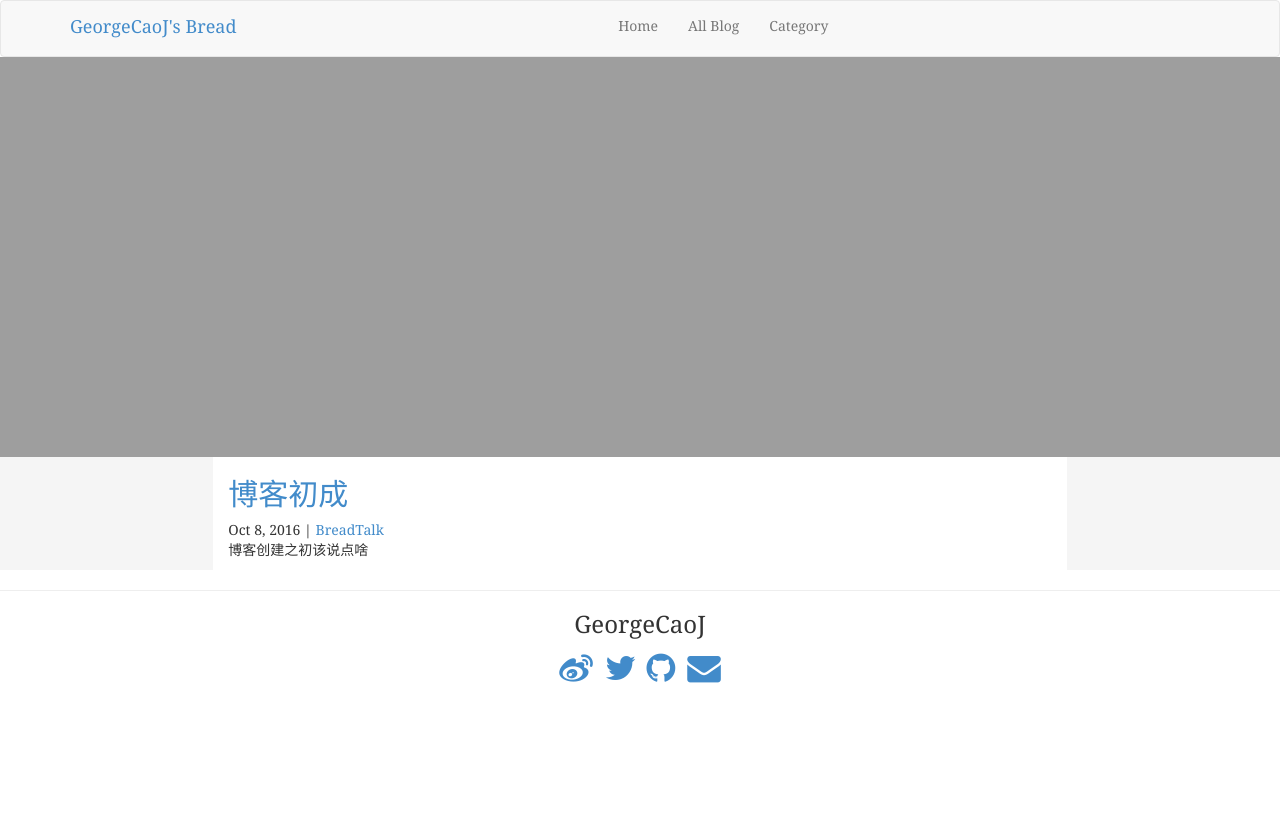
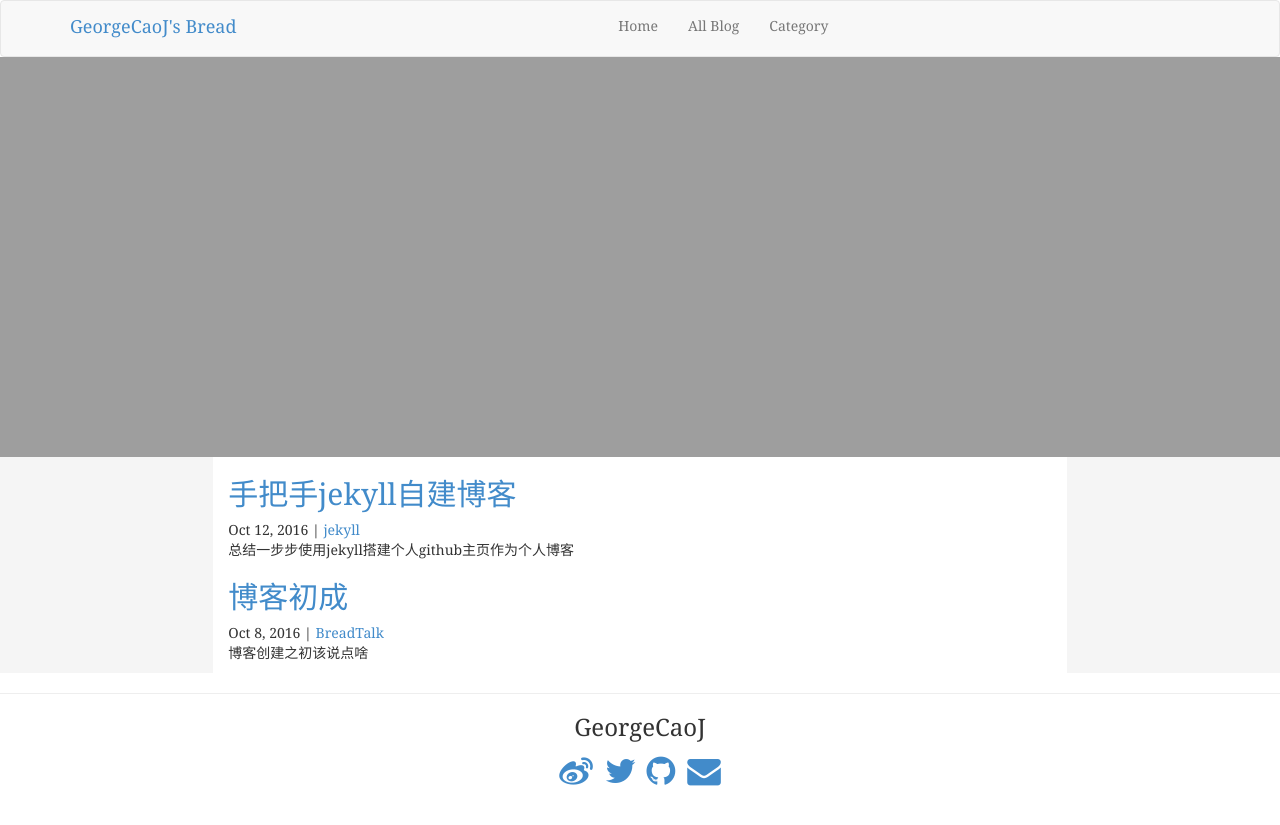
Before and after one commit to GeorgeCaoJ/blog, a Jekyll site: the page built from index.html, in a window 1280 px wide. Shown: the top 825 px of the page. Built offline with Jekyll 4.4.1, drawn with Linux system fonts in a browser that asks for light colours; some of the changed lines change nothing that is shown.

Commit message:
add a jekyll tutorial md

````diff
--- /dev/null
+++ b/_posts/jekyll/2016-10-12-jekyll-tutorial.md
@@ -0,0 +1,96 @@
+---
+layout: pageshow
+category: jekyll
+title: 手把手jekyll自建博客
+description: 总结一步步使用jekyll搭建个人github主页作为个人博客
+---
+
+## jekyll参考教程
+
+我的建立博客主要是参考了两个教程
+* [Ubuntu下安装jekyll和创建简单模板](https://www.digitalocean.com/community/tutorials/how-to-set-up-a-jekyll-development-site-on-ubuntu-16-04)，此教程简单介绍了Ubuntu安装jekyll和创建简单模板
+
+* [youtube视频教程](https://www.youtube.com/watch?v=ra8r2VymK3c&index=7&list=PLWjCJDeWfDdfVEcLGAfdJn_HXyM4Y7_k-)共34个小视频，3-5min每个，全程大约要使用1个小时36分钟，基本讲解了jekyll的网页逻辑，文件结构，是我主要的参考。（强烈建议[xx-net](https://github.com/XX-net/XX-Net)来科学上网）
+
+这次搭建博客主要是参考了这两个教程，youtube的视频教程为主，基本看完就了解jekyll的文件结构和基本逻辑，然后根据自己想法，简单搭建了个人博客，push到github，初步完成了这个面包。
+
+## why not use jekyll themes
+
+[jekyll themes](http://jekyllthemes.org/)上面有很多现有的博客模板，可以按需选取，但是想自己接触一下前端框架和基本的网页，主要还是自己带大的有感情，可以具体了解整个博客的结构，不爽哪里了就马上改哪里，看腻了可以换个排版，所以，简单学习一下jekyll的文件系统和bootstap框架，就自己动手搭了一个。
+
+
+### ubuntu 16.04下安装jekyll
+
+参照[Ubuntu下安装jekyll和创建简单模板](https://www.digitalocean.com/community/tutorials/how-to-set-up-a-jekyll-development-site-on-ubuntu-16-04)来安装jekyll包
+
+### 一步步新建jekyll文件系统
+以下主要参照[youtube视频教程](https://www.youtube.com/watch?v=ra8r2VymK3c&index=7&list=PLWjCJDeWfDdfVEcLGAfdJn_HXyM4Y7_k-)
+先整体看一下此博客的jekyll文件系统
+```
+├── allblog.html  //所有文章列表页面
+├── categories.html //文章分类导航页面
+├── category
+│   ├── BreadTalk.html
+│   └── jekyll.html
+├── _config.yml
+├── css
+│   ├── bootstrap.min.css
+│   ├── bootstrap.min.js
+│   ├── common.css
+│   ├── font-awesome.min.css
+│   ├── jquery-3.1.1.min.js
+│   └── syntax.css
+├── fonts  //图标库
+│   ├── FontAwesome.otf
+│   ├── fontawesome-webfont.eot
+│   ├── fontawesome-webfont.svg
+│   ├── fontawesome-webfont.ttf
+│   ├── fontawesome-webfont.woff
+│   └── fontawesome-webfont.woff2
+├── img //博客引用的图片
+│   └── home.jpg
+├── _includes
+│   ├── footer.html  //页面底栏
+│   ├── nav.html     //导航栏
+│   └── pagelist.html
+├── index.html //主页面
+├── _layouts  //页面布局
+│   ├── category.html
+│   ├── default.html
+│   └── pageshow.html
+├── _posts  //markdwn博客
+│   ├── BreadTalk
+│   │   └── 2016-10-08-blog-created.md  //jekyll要求博客的命名格式必须是year-month-day-title.md
+│   └── jekyll
+│       └── 2016-10-12-jekyll-tutorial.md
+├── README.md
+
+```
+
+#### 新建jekyll配置文件
+新建文本文件`_config.yml`,这是jeyll的基本配置文件：
+```
+makrdown: redcarpet //markdown格式
+highlighter: rouge //代码高亮格式
+baseurl: "https://georgecaoj.github.io/blog" //github个人主页地址
+exclude: ['README.md'] // 将readme.md文件从jekyll文件系统去除
+permalink: /:categories/:title // 采用更友好的网页地址格式： baseurl/categories/ttitle
+```
+
+#### index.html
+新建`index.html`，jekyll默认将次文件解释为主页，即baseurl对应的页面，也就是[本博客主页](https://georgecaoj.github.io/blog)，一般主页的主要内容就是显示几篇最近的博客链接和摘要
+```html
+---
+layout: default
+---
+
+<div class="home">
+    <div class="post_list">
+        {% for post in site.posts limit: 5 %}
+            {% include pagelist.html %}
+        {% endfor %}
+    </div>
+</div>
+
+```
+jekyll采用了`Liquid`模板系统，每个html页面的头必须包含`---`信息，其中的`layout: default`引用了文件夹`_layouts`中的`default.html`模板，
--- /dev/null
+++ b/category/jekyll.html
@@ -0,0 +1,4 @@
+---
+layout: category
+category: jekyll
+---
--- a/index.html
+++ b/index.html
@@ -6,7 +6,6 @@ layout: default
     <div class="post_list">
         {% for post in site.posts limit: 5 %}
             {% include pagelist.html %}
-
         {% endfor %}
     </div>
 </div>
````
